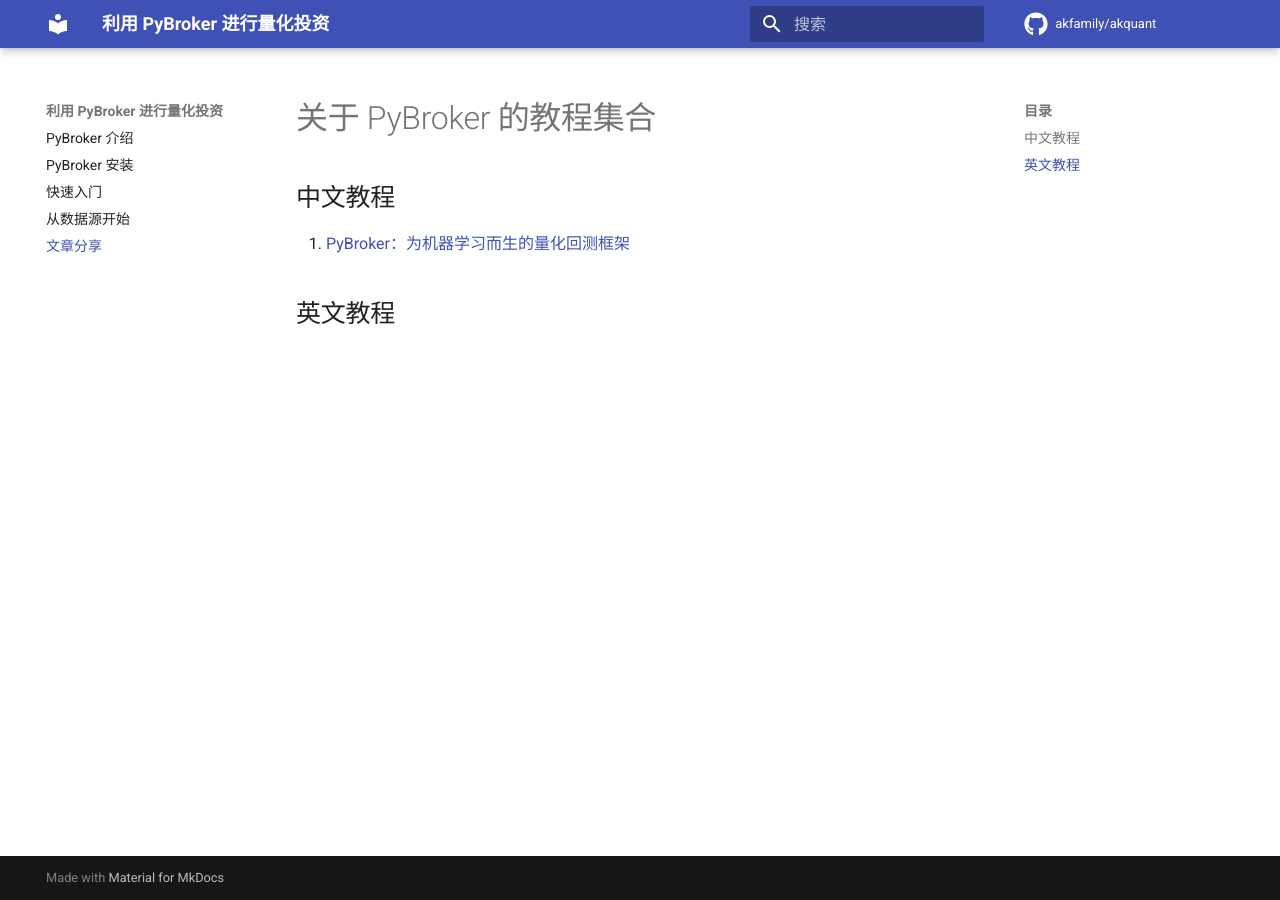
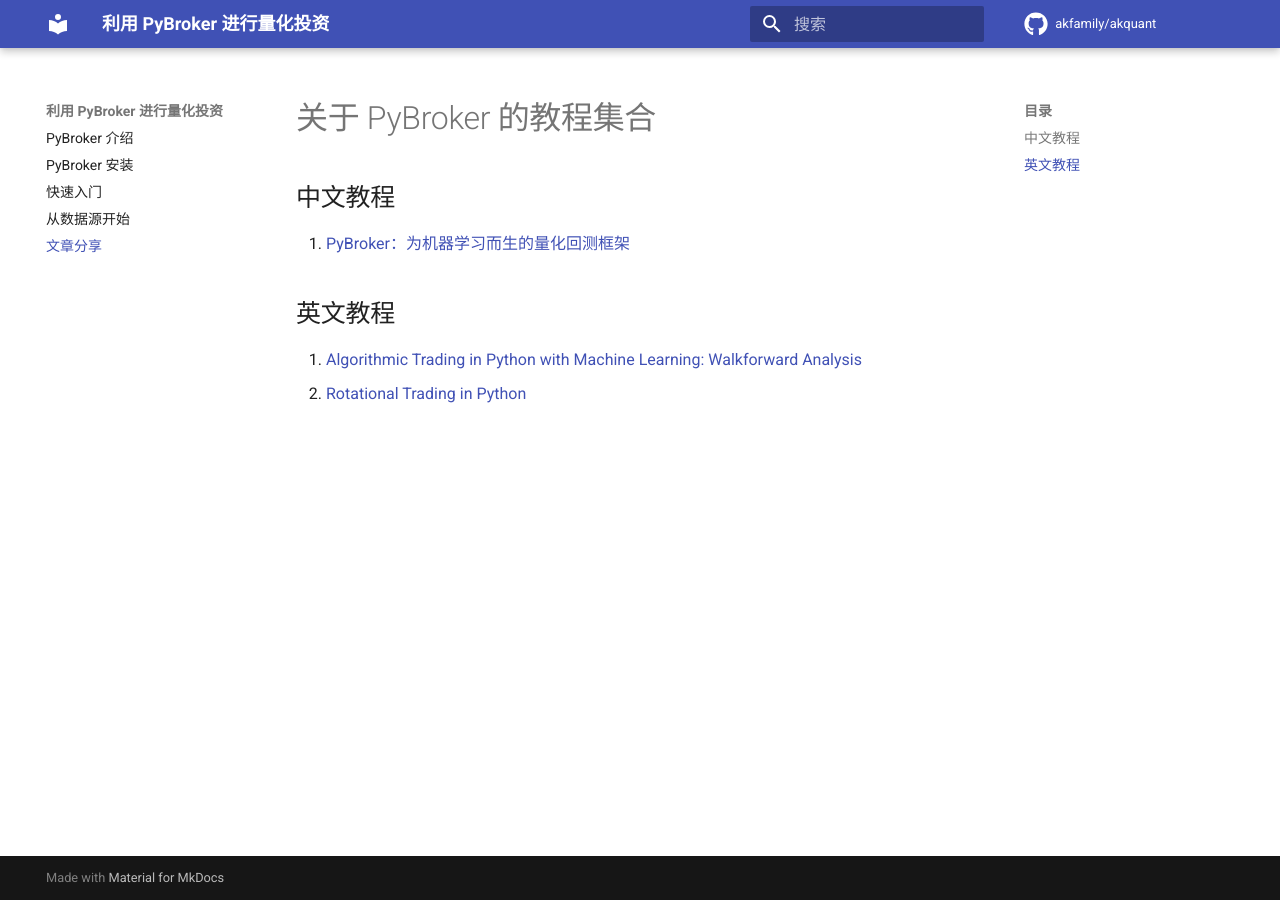
Before and after one commit to xujinzhao/akquant, an MkDocs documentation site: the page built from docs/article.md, in a window 1280 px wide. Built offline with MkDocs 1.6.1 and Material for MkDocs 9.7.7, drawn with Linux system fonts in a browser that asks for light colours; comment, search, counter and statistics services are not loaded; the version menu is left out.

Commit message:
add docs

```diff
--- a/docs/article.md
+++ b/docs/article.md
@@ -5,3 +5,6 @@
 1. [PyBroker：为机器学习而生的量化回测框架](https://zhuanlan.zhihu.com/p/623542060)
 
 ## 英文教程
+
+1. [Algorithmic Trading in Python with Machine Learning: Walkforward Analysis](https://medium.com/@edtechre/algotrading-in-python-with-machine-learning-walkforward-analysis-1ebfb8a9fcf0)
+2. [Rotational Trading in Python](https://medium.com/@edtechre/rotational-trading-in-python-4e754840a8)
```
